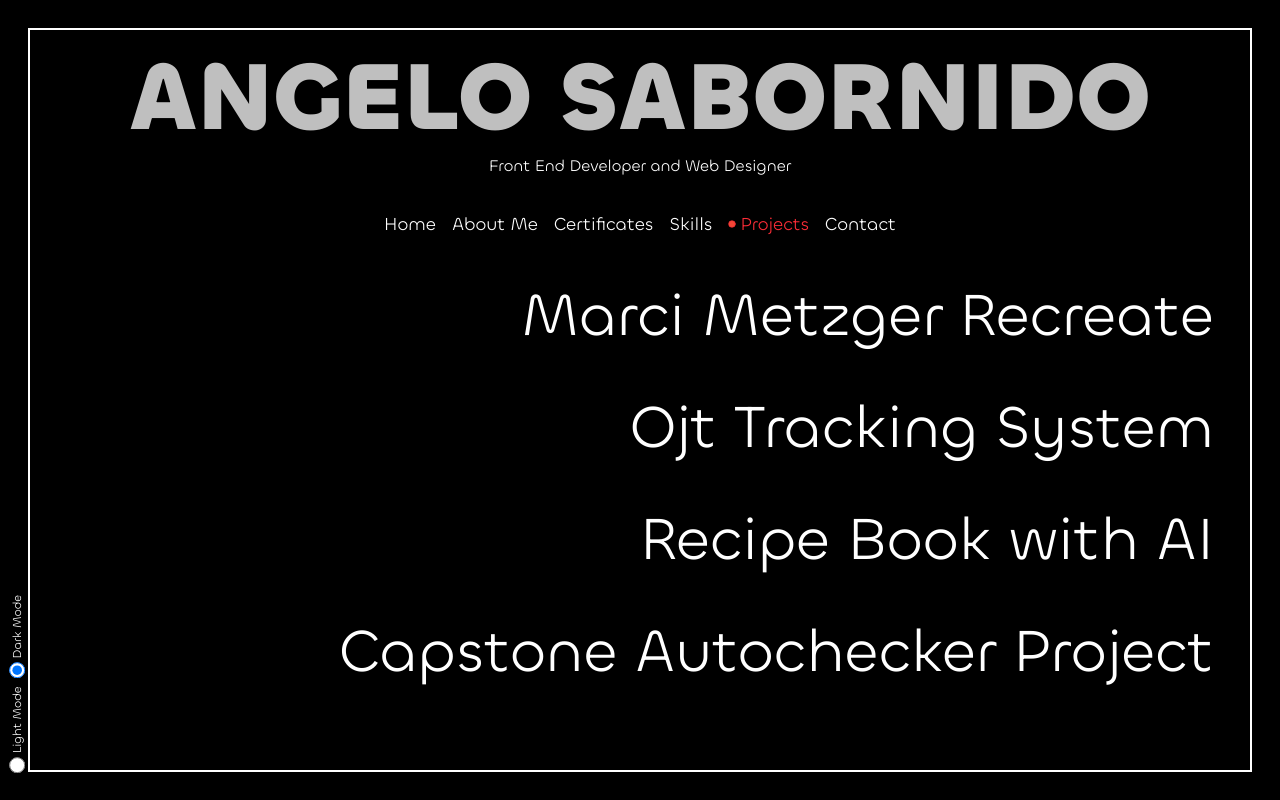
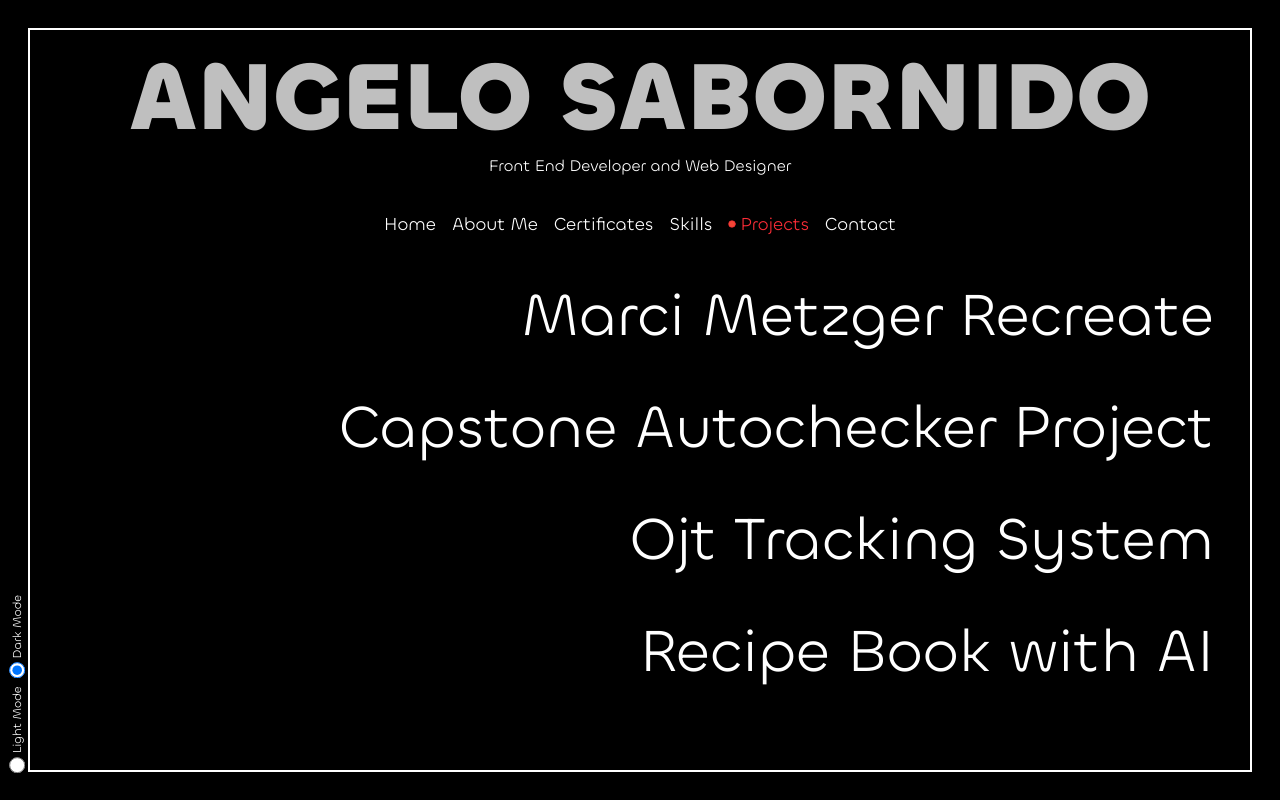
Before and after one commit to Gilooooo/Portfolio2025, a Next.js app: page / in a window 1280 px wide. Both pictures are taken after a click on the button "Projects". Built offline with nearby package versions, Linux system fonts and the light colour scheme.

Commit message:
Fixed bug

```diff
--- a/src/_Components/Projects/Projects.jsx
+++ b/src/_Components/Projects/Projects.jsx
@@ -5,7 +5,7 @@ export default function Projects() {
   const [appear, setAppear] = useState("");
   const [index, setIndex] = useState(null);
 
-  const Projects = ["Marci Metzger Recreate", "Ojt Tracking System", "Recipe Book with AI", "Capstone Autochecker Project"];
+  const Projects = ["Marci Metzger Recreate","Capstone Autochecker Project", "Ojt Tracking System", "Recipe Book with AI" ];
   const ProjectQuote = [
     "A complete redesign of the Marci Metzger website. I recreated the entire UI with a fresh, modern design approach—focusing on clean layouts, professional aesthetics, and improved user experience.",
     "Checking Made easy with OCR",
```
